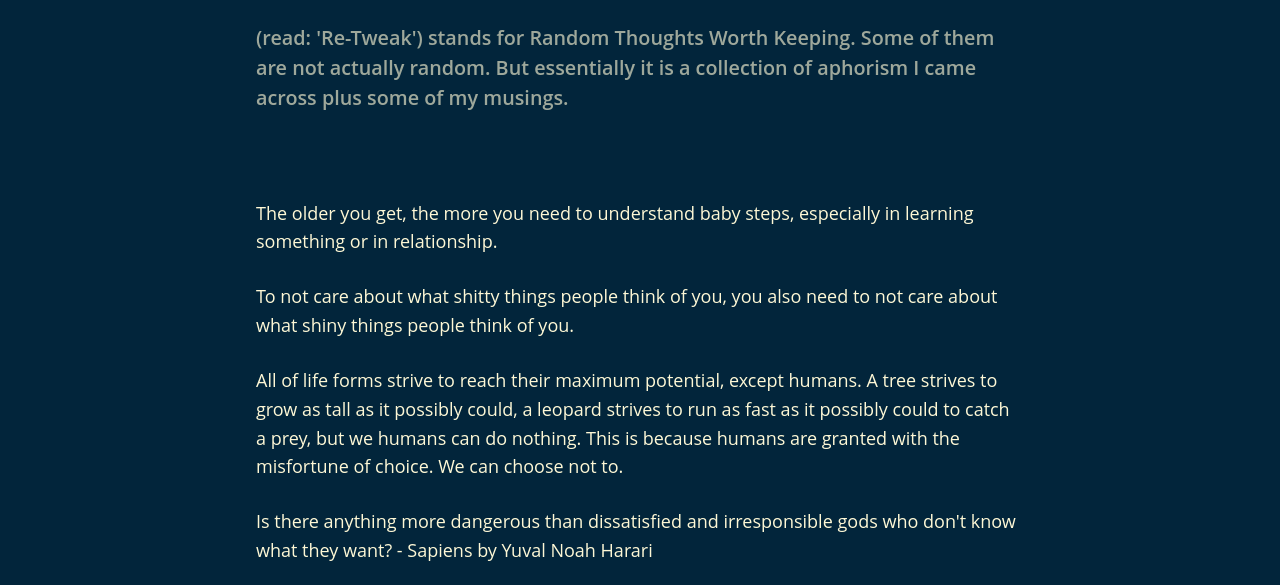
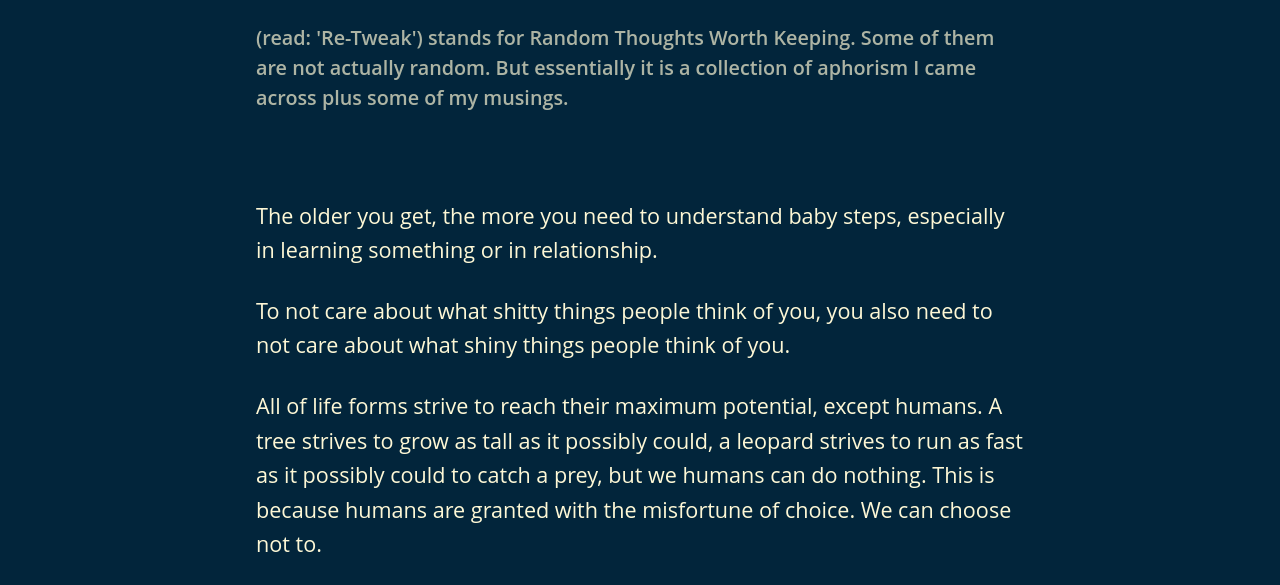
Before and after one commit to tiongwoon/wizardofongz2, a Gatsby site: page /rtwk in a window 1280 px wide. Shown: the part 182-767 px from the top of the page. Built offline with nearby package versions, Linux system fonts and the light colour scheme; Gatsby itself is replaced by a stand-in of ours.

Commit message:
changed opacity

```diff
--- a/src/components/layout.css
+++ b/src/components/layout.css
@@ -685,7 +685,7 @@ pre tt:after {
 
 .tertiary-title-font {
   font-size: 1.1em;
-  opacity: 62%;
+  opacity: 68%;
   font-family: 'Open Sans', sans-serif;
   font-weight: 600;
   line-height: 1.5;
@@ -750,7 +750,7 @@ pre tt:after {
 
 .essay-container {
   padding-top: 5vh;
-  font-size: 1em;
+  font-size: 1.2em;
   font-family: 'Open Sans', sans-serif;
   font-weight: 400;
   line-height: 1.6;
```
